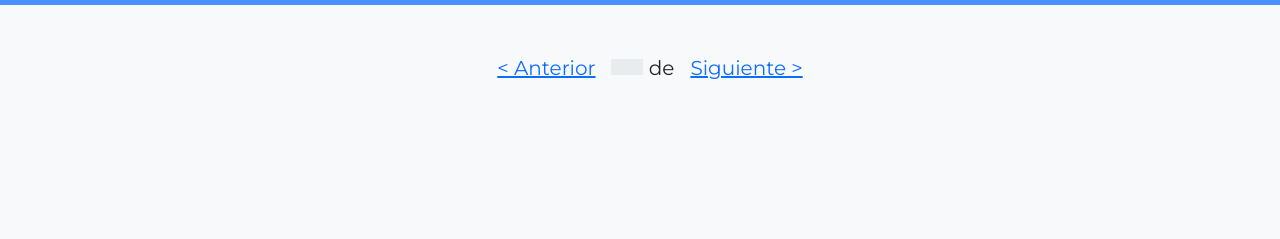
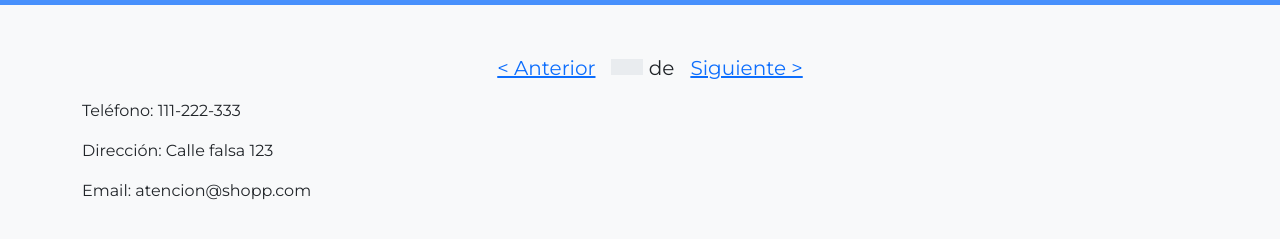
Before and after one commit to frlp-utn-ingsoft/shopp, a website: page src/views/home.html in a window 1280 px wide. Shown: the part 69-308 px from the top of the page. Drawn offline with nearby package versions, Linux system fonts and the light colour scheme; files that its build step writes are made by us from their sources; a web font is replaced by a local one.

Commit message:
Agrego footer con telefono, direccion y email

```diff
--- a/src/views/home.html
+++ b/src/views/home.html
@@ -16,4 +16,11 @@
         _pagination.pagination(pagination.totalPages, pagination.currentPage)
     }}
 </div>
+<footer>
+    <div>
+        <p>Teléfono: 111-222-333</p>
+        <p>Dirección: Calle falsa 123</p>
+        <p>Email: atencion@shopp.com</p>
+    </div>
+</footer>
 {% endblock %}
```
